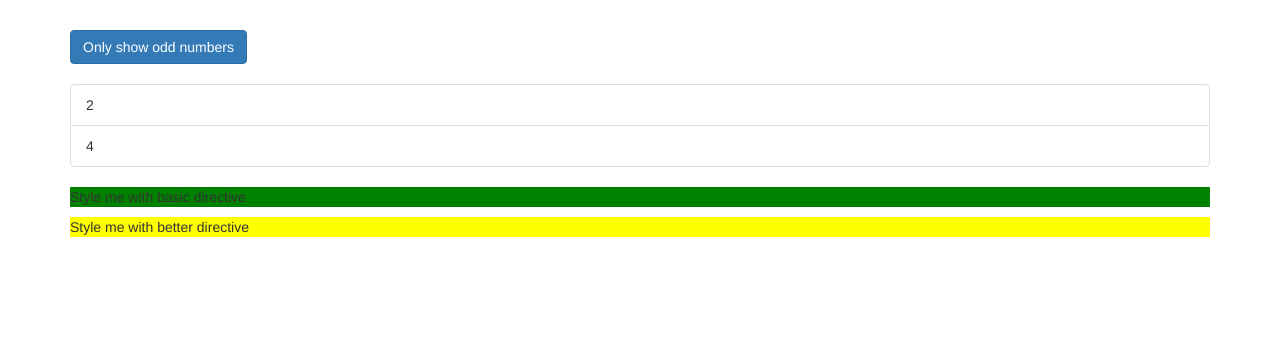
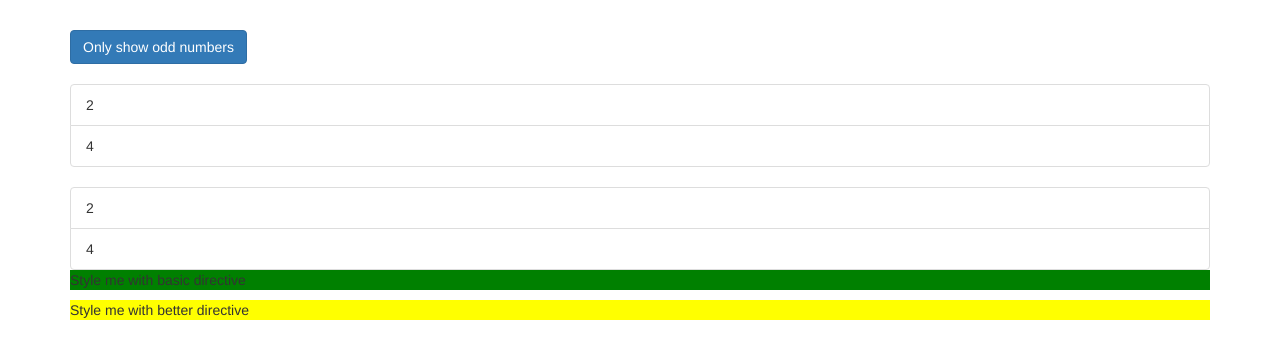
Before and after one commit to NikkyTheFox/AngularCourse, an Angular app: page / in a window 1280 px wide. Shown: the top 358 px of the page. Built offline with nearby package versions, Linux system fonts and the light colour scheme.

Commit message:
How does *ngIf work

```diff
--- a/src/app/app.component.html
+++ b/src/app/app.component.html
@@ -25,6 +25,20 @@
         </li>
         </div>
       </ul>
+
+      <ng-template [ngIf]="!onlyOdd">
+        <div>
+          <li
+          class="list-group-item"
+          [ngClass]="{odd: even % 2 !== 0}"
+          [ngStyle]="{backgroundColor: even % 2 !== 0 ? 'yellow' : 'transparetn'}"
+          *ngFor="let even of evenNumbers">
+          {{ even }}
+        </li>
+        </div>
+      </ng-template>
+
+
       <ng-template [ngIf]="onlyOdd">
         <p>Only odd</p>
       </ng-template>
```
